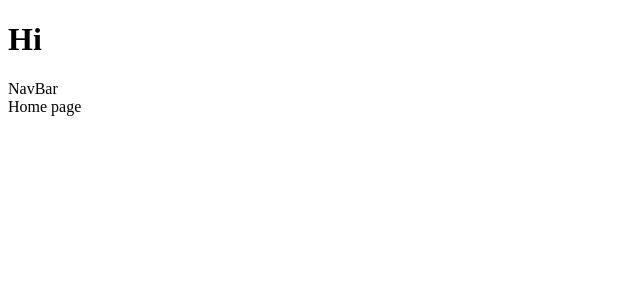
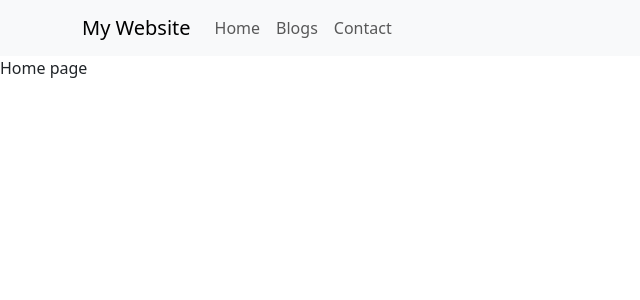
Before and after one commit to Gayan65/emailEx, a React (Vite) app in the folder emailEx/: page / in a window 1280 px wide. Shown: the top 300 px of the page, without its empty margins (0-640 px from the left). Built offline with nearby package versions, Linux system fonts and the light colour scheme.

Commit message:
Nav config

```diff
--- a/emailEx/package.json
+++ b/emailEx/package.json
@@ -10,9 +10,11 @@
     "preview": "vite preview"
   },
   "dependencies": {
+    "bootstrap": "^5.3.2",
     "localforage": "^1.10.0",
     "match-sorter": "^6.3.4",
     "react": "^18.2.0",
+    "react-bootstrap": "^2.10.1",
     "react-dom": "^18.2.0",
     "react-router-dom": "^6.22.1",
     "sort-by": "^1.2.0"
--- a/emailEx/src/App.jsx
+++ b/emailEx/src/App.jsx
@@ -3,11 +3,11 @@
 import Contact from "./components/Contact";
 import Blogs from "./components/Blogs";
 import NavBar from "./components/NavBar";
+import "bootstrap/dist/css/bootstrap.min.css";
 
 function App() {
     return (
         <>
-            <h1>Hi</h1>
             <BrowserRouter>
                 <NavBar />
                 <Routes>
--- a/emailEx/src/components/NavBar.jsx
+++ b/emailEx/src/components/NavBar.jsx
@@ -1,7 +1,25 @@
 import React from "react";
+import Container from "react-bootstrap/Container";
+import Nav from "react-bootstrap/Nav";
+import Navbar from "react-bootstrap/Navbar";
+import NavDropdown from "react-bootstrap/NavDropdown";
 
 const NavBar = () => {
-    return <div>NavBar</div>;
+    return (
+        <Navbar expand="lg" className="bg-body-tertiary">
+            <Container>
+                <Navbar.Brand href="/">My Website</Navbar.Brand>
+                <Navbar.Toggle aria-controls="basic-navbar-nav" />
+                <Navbar.Collapse id="basic-navbar-nav">
+                    <Nav className="me-auto">
+                        <Nav.Link href="/">Home</Nav.Link>
+                        <Nav.Link href="/blogs">Blogs</Nav.Link>
+                        <Nav.Link href="/contact">Contact</Nav.Link>
+                    </Nav>
+                </Navbar.Collapse>
+            </Container>
+        </Navbar>
+    );
 };
 
 export default NavBar;
```
Also changed, not shown: 1 other file (tests, documents, lock files or other folders).
